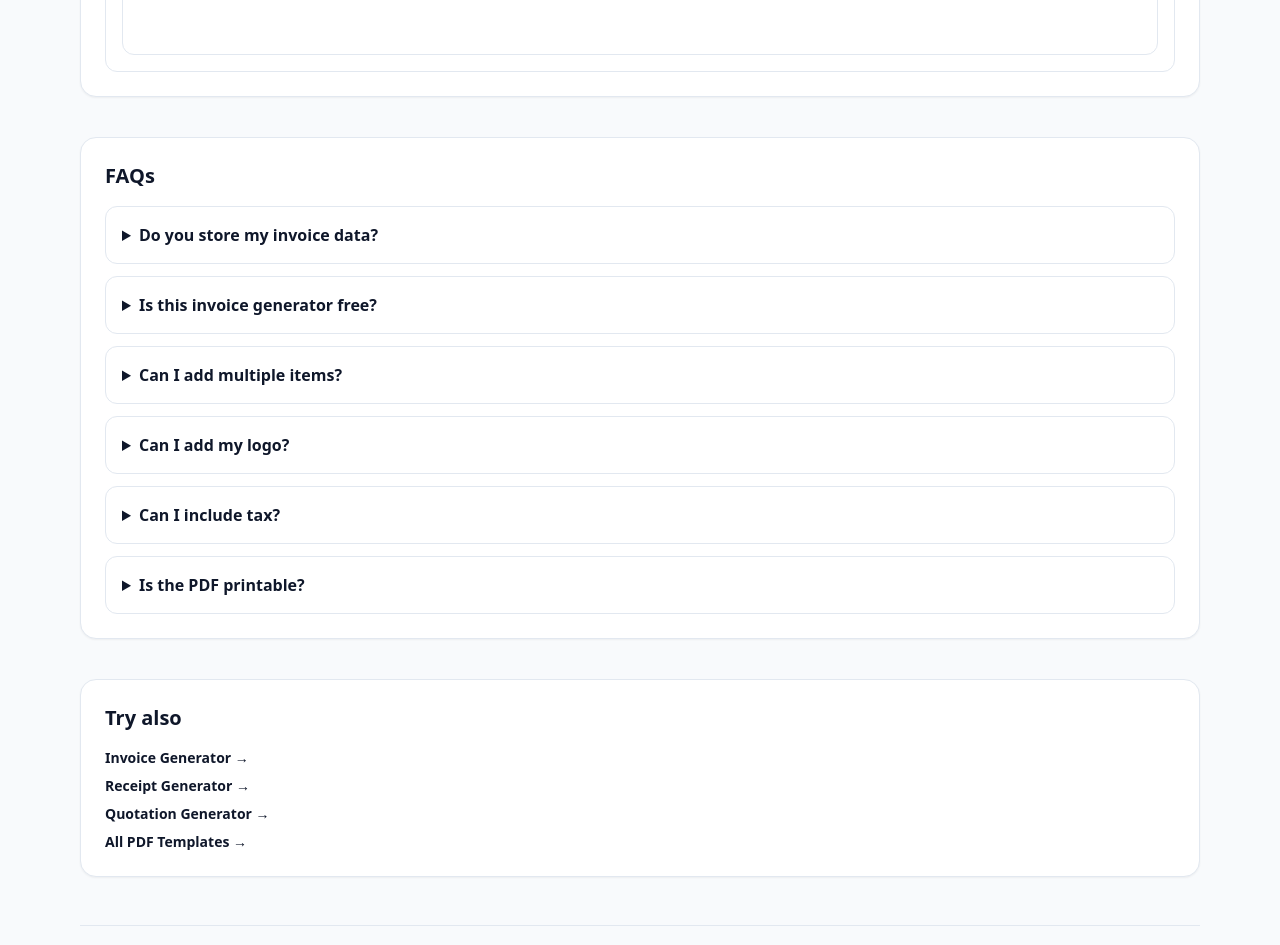
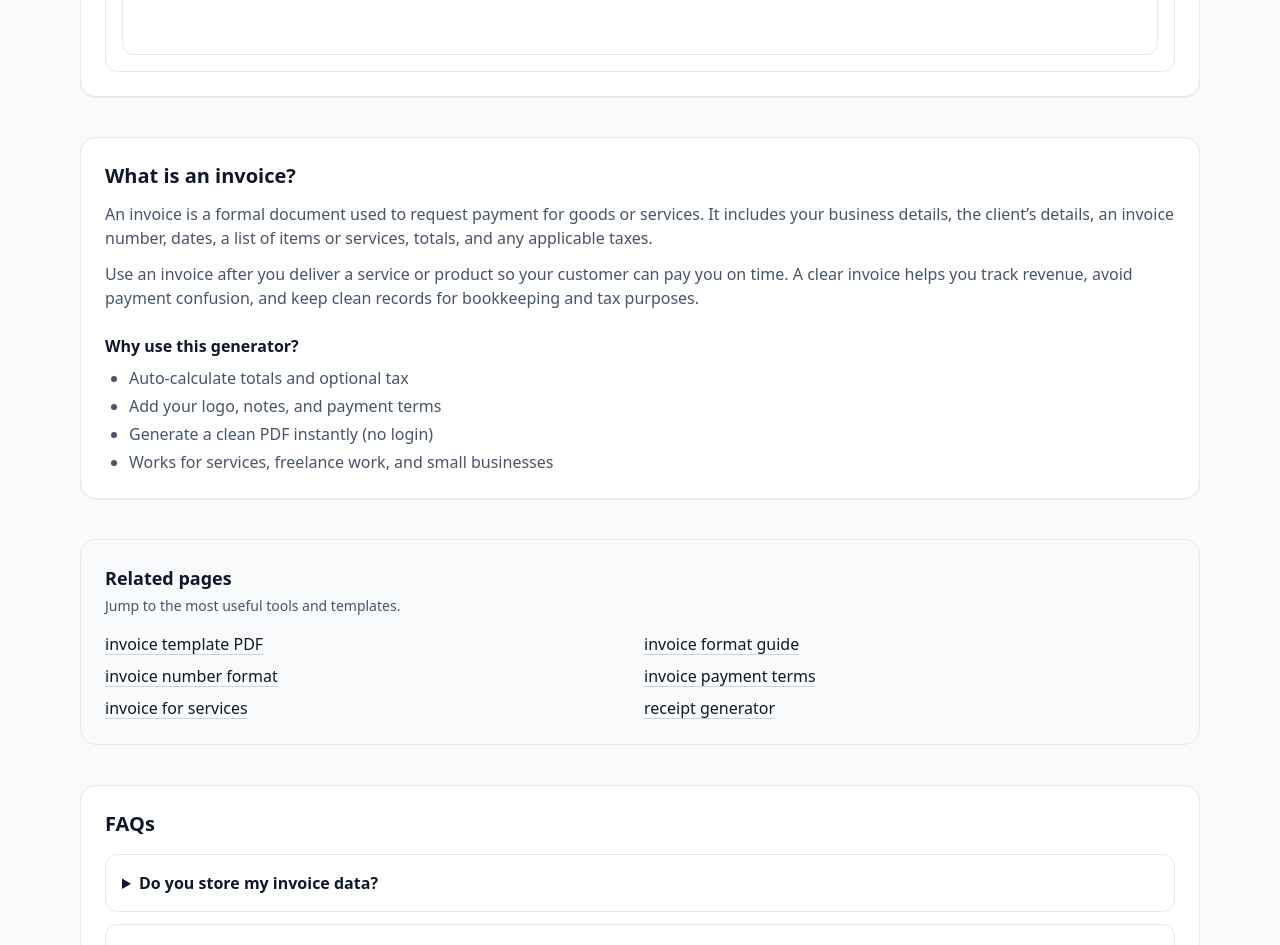
Before and after one commit to abuwebs29/doccrafttools, a Next.js app: page /invoice-generator in a window 1280 px wide. Shown: the part 2740-3685 px from the top of the page. Built offline with nearby package versions, Linux system fonts and the light colour scheme.

Commit message:
Add files via upload

```diff
--- a/components/ToolSeoBlock.tsx
+++ b/components/ToolSeoBlock.tsx
@@ -1,7 +1,77 @@
 import JsonLd from "@/components/JsonLd";
+import InternalLinks from "@/components/InternalLinks";
 import type { TemplateId } from "@/lib/templateTypes";
 import { buildFaqJsonLd, buildWebAppJsonLd, toolSchema } from "@/lib/schemaRegistry";
 import { buildBreadcrumbsJsonLd, toolCrumbs } from "@/lib/breadcrumbs";
+
+const TOOL_PATH: Record<TemplateId, string> = {
+  invoice: "/invoice-generator",
+  receipt: "/receipt-generator",
+  quotation: "/quotation-generator",
+  rent_receipt: "/rent-receipt-generator",
+  delivery_note: "/delivery-note-generator",
+};
+
+const TOOL_CONTENT: Record<
+  TemplateId,
+  { title: string; p1: string; p2: string; bullets: string[] }
+> = {
+  invoice: {
+    title: "What is an invoice?",
+    p1: "An invoice is a formal document used to request payment for goods or services. It includes your business details, the client’s details, an invoice number, dates, a list of items or services, totals, and any applicable taxes.",
+    p2: "Use an invoice after you deliver a service or product so your customer can pay you on time. A clear invoice helps you track revenue, avoid payment confusion, and keep clean records for bookkeeping and tax purposes.",
+    bullets: [
+      "Auto-calculate totals and optional tax",
+      "Add your logo, notes, and payment terms",
+      "Generate a clean PDF instantly (no login)",
+      "Works for services, freelance work, and small businesses",
+    ],
+  },
+  receipt: {
+    title: "What is a receipt?",
+    p1: "A receipt is proof that a payment was made. It usually includes the payer and payee names, date, amount paid, payment method, and what the payment was for.",
+    p2: "Use a receipt after a customer pays you — it confirms the transaction and helps both sides with records and refunds. Receipts are especially useful for cash payments and expense reporting.",
+    bullets: [
+      "Create printable receipts in seconds",
+      "Include payment method and reference details",
+      "Download a clean PDF instantly (no login)",
+      "Great for cash payments, deposits, and small shops",
+    ],
+  },
+  quotation: {
+    title: "What is a quotation?",
+    p1: "A quotation is a price offer sent to a potential customer before work starts. It typically includes itemized pricing, quantities, scope, validity date, and optional terms.",
+    p2: "Use a quotation when you want the client to approve pricing in advance. Once accepted, you can convert it into an invoice and keep the workflow consistent.",
+    bullets: [
+      "Present professional itemized pricing",
+      "Add validity date and optional notes",
+      "Download as PDF instantly (no login)",
+      "Helpful for freelancers and service providers",
+    ],
+  },
+  delivery_note: {
+    title: "What is a delivery note?",
+    p1: "A delivery note confirms goods were delivered to a customer. It commonly includes sender/receiver details, delivery date, item list, quantities, and signature fields.",
+    p2: "Use a delivery note when you dispatch or deliver products. It helps reduce disputes by clearly listing what was delivered and when.",
+    bullets: [
+      "List items and quantities clearly",
+      "Add your branding and delivery details",
+      "Download a clean PDF instantly (no login)",
+      "Useful for small businesses and logistics",
+    ],
+  },
+  rent_receipt: {
+    title: "What is a rent receipt?",
+    p1: "A rent receipt is proof that rent has been paid. It includes landlord and tenant details, the rental property address, the rent period, amount paid, and payment date.",
+    p2: "Use a rent receipt for monthly rent payments to keep records, support reimbursement, or meet local documentation requirements. It’s especially helpful when rent is paid in cash.",
+    bullets: [
+      "Generate rent receipts for any rent period",
+      "Include property address and payment method",
+      "Download as PDF instantly (no login)",
+      "Great for tenants, landlords, and property managers",
+    ],
+  },
+};
 
 export default function ToolSeoBlock({ toolId }: { toolId: TemplateId }) {
   const t = toolSchema[toolId];
@@ -9,12 +79,32 @@ export default function ToolSeoBlock({ toolId }: { toolId: TemplateId }) {
   const webAppJsonLd = buildWebAppJsonLd(toolId);
   const breadcrumbsJsonLd = buildBreadcrumbsJsonLd(toolCrumbs(toolId));
 
+  const c = TOOL_CONTENT[toolId];
+  const currentPath = TOOL_PATH[toolId];
+
   return (
     <>
       <JsonLd data={webAppJsonLd} />
       <JsonLd data={faqJsonLd} />
       <JsonLd data={breadcrumbsJsonLd} />
 
+      {/* Phase 1 + 2: Helpful content + internal links under the tool */}
+      <section className="mt-10 rounded-2xl border border-slate-200 bg-white p-6 shadow-sm">
+        <h2 className="text-xl font-semibold">{c.title}</h2>
+        <p className="mt-3 text-slate-600">{c.p1}</p>
+        <p className="mt-3 text-slate-600">{c.p2}</p>
+
+        <h3 className="mt-6 font-semibold text-slate-900">Why use this generator?</h3>
+        <ul className="mt-2 list-disc space-y-1 pl-6 text-slate-600">
+          {c.bullets.map((b) => (
+            <li key={b}>{b}</li>
+          ))}
+        </ul>
+      </section>
+
+      <InternalLinks currentPath={currentPath} title="Related pages" />
+
+      {/* FAQs + schema */}
       <section className="mt-10 rounded-2xl border border-slate-200 bg-white p-6 shadow-sm">
         <h2 className="text-xl font-semibold">FAQs</h2>
         <div className="mt-4 space-y-3">
```
